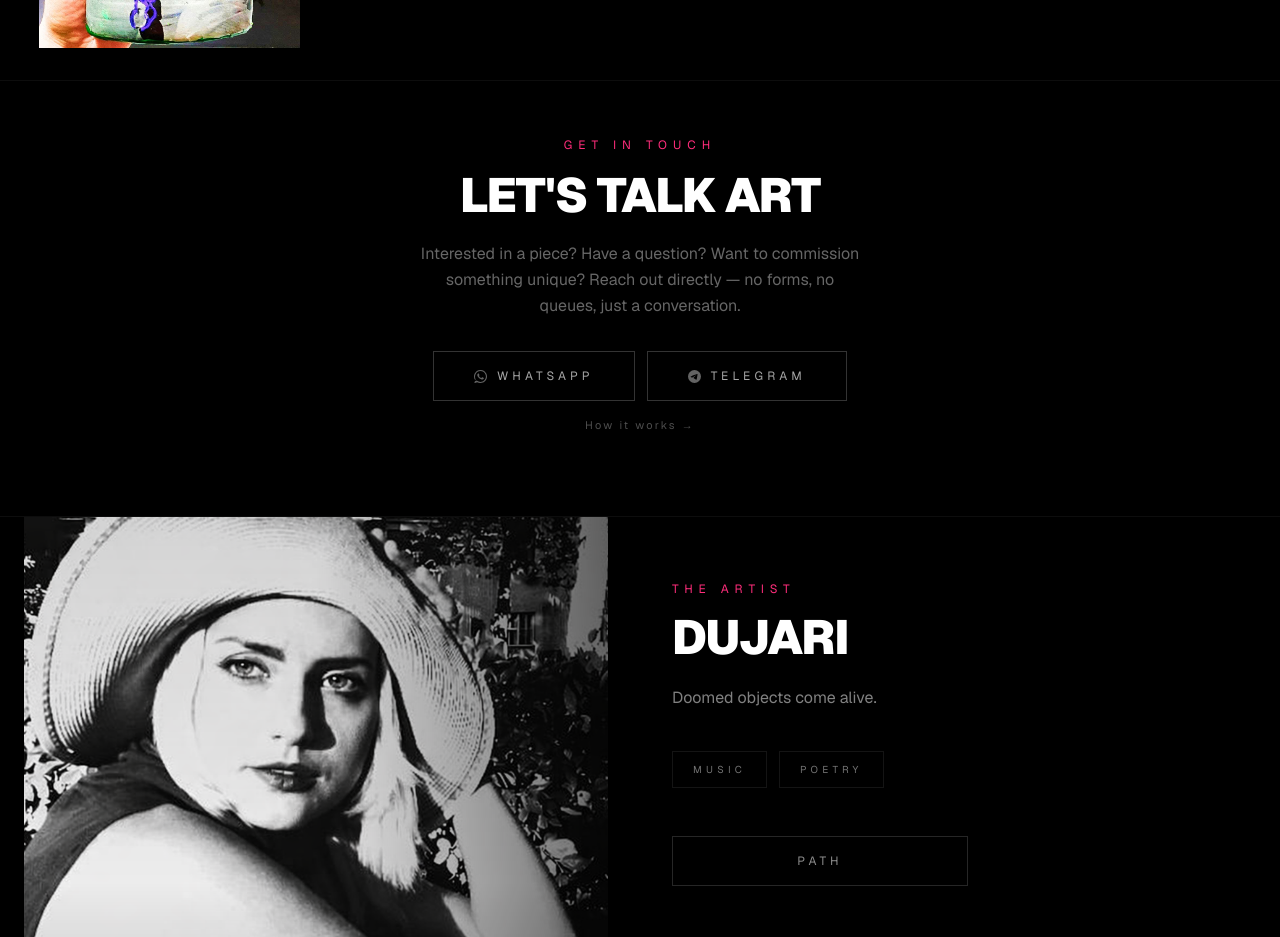
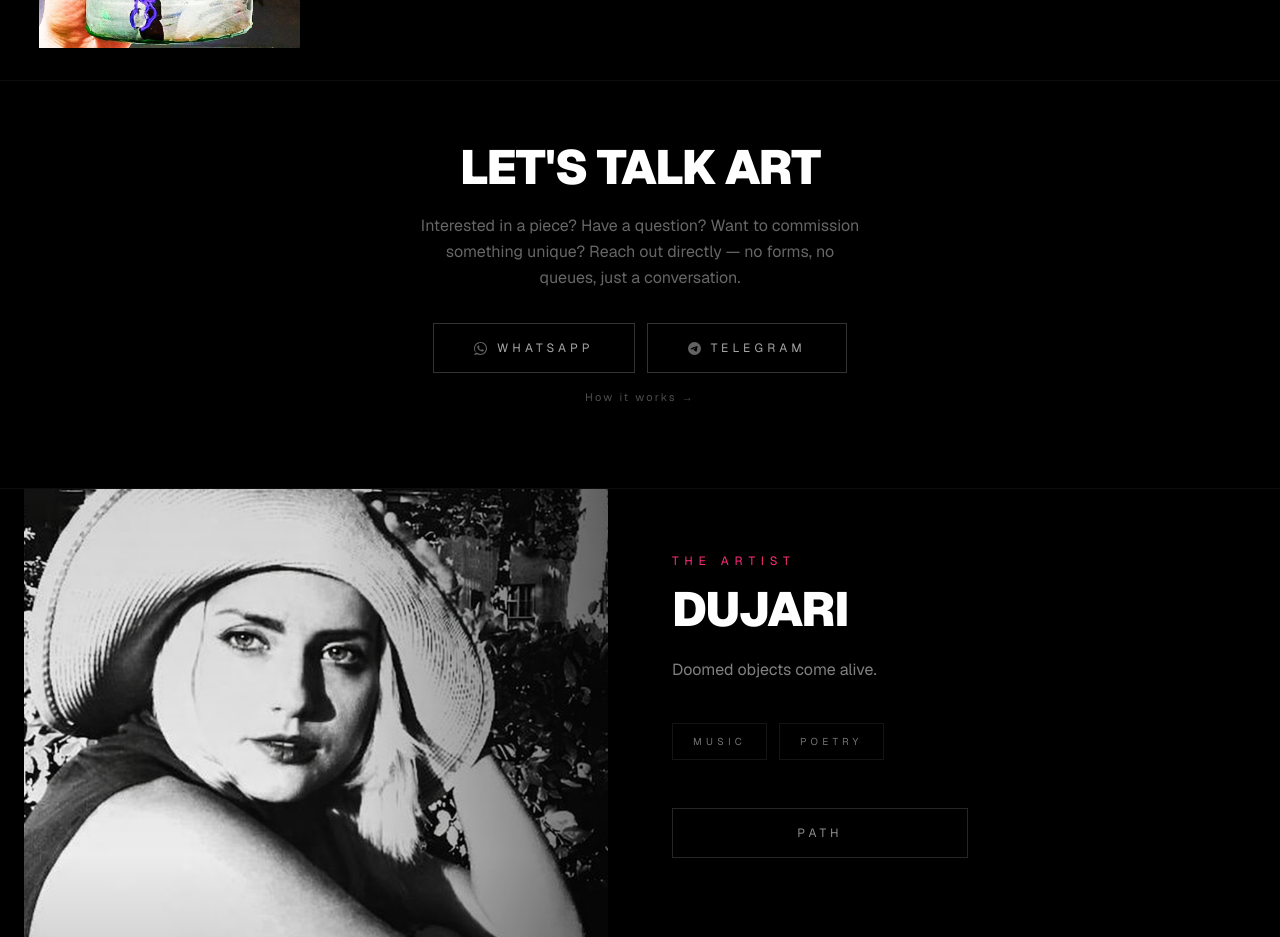
Before and after one commit to genfreemix/dujari, a Next.js app: page / in a window 1280 px wide. Shown: the part 1660-2597 px from the top of the page. Built offline with nearby package versions, Linux system fonts and the light colour scheme.

Commit message:
fix: remove redundant СВЯЗАТЬСЯ label from homepage CTA

```diff
--- a/src/components/ContactCTASection.tsx
+++ b/src/components/ContactCTASection.tsx
@@ -12,9 +12,6 @@ export default function ContactCTASection() {
   return (
     <section className="bg-black pt-10 pb-14 md:pt-14 md:pb-20 border-t border-white/5">
       <div className="max-w-2xl mx-auto px-6 text-center">
-        <p className="text-[#FF2D7B] text-[10px] md:text-xs tracking-[0.5em] uppercase mb-3">
-          {t("contact.label")}
-        </p>
         <h2 className="text-white text-3xl md:text-5xl font-black tracking-tight uppercase mb-4 leading-tight">
           {t("contact.title")}
         </h2>
```
